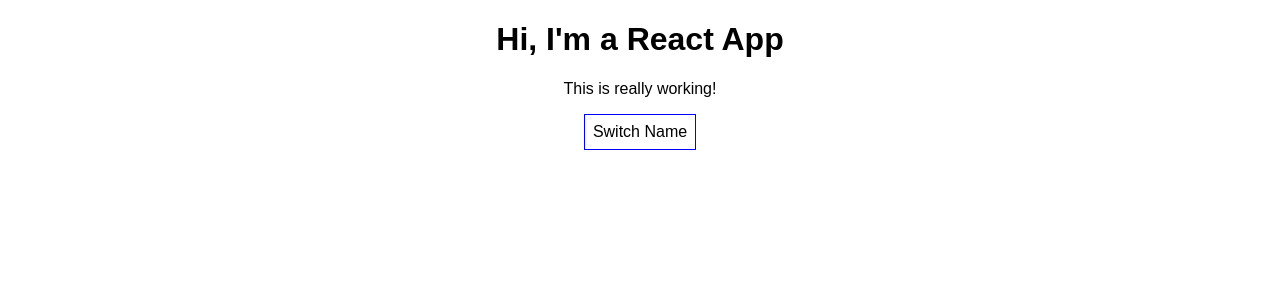
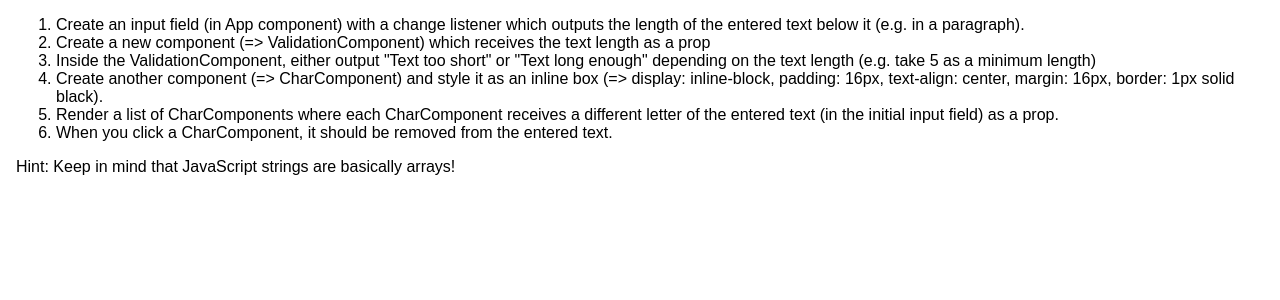
Before and after one commit to makomweb/notes-react-course, a React (Create React App) app in the folder react-complete-guide/: page / in a window 1280 px wide. Shown: the top 300 px of the page. Built offline with nearby package versions, Linux system fonts and the light colour scheme.

Commit message:
chapter-4: assignment task

```diff
--- a/react-complete-guide/src/App.css
+++ b/react-complete-guide/src/App.css
@@ -1,28 +1,3 @@
 .App {
-  text-align: center;
+  margin: 16px;
 }
-
-.App-logo {
-  animation: App-logo-spin infinite 20s linear;
-  height: 80px;
-}
-
-.App-header {
-  background-color: #222;
-  height: 150px;
-  padding: 20px;
-  color: white;
-}
-
-.App-title {
-  font-size: 1.5em;
-}
-
-.App-intro {
-  font-size: large;
-}
-
-@keyframes App-logo-spin {
-  from { transform: rotate(0deg); }
-  to { transform: rotate(360deg); }
-}
--- a/react-complete-guide/src/App.js
+++ b/react-complete-guide/src/App.js
@@ -1,78 +1,19 @@
 import React, { Component } from 'react';
 import './App.css';
-import Person from './Person/Person.js';
 
 class App extends Component {
-  state = {
-    persons: [
-      { id: 1, name: 'Peter', age: 19 },
-      { id: 2, name: 'Paul', age: 20 },
-      { id: 3, name: 'Mary', age: 21 }
-    ],
-    otherState: 'some other value',
-    showPersons: false
-  }
-
-  nameChangedHandler = (event, personId) => {
-
-    const personIndex = this.state.persons.findIndex(p => p.id === personId);
-
-    // Don't mutate the original object, but make a copy with the Spread operator.
-    const person = { ...this.state.persons[personIndex] };
-    // alternatively: const person = Object.assign({}, this.state.persons[personIndex]);
-
-    person.name = event.target.value;
-    const persons = [...this.state.persons];
-    // alternatively: const persons = this.state.persons.splice();
-    persons[personIndex] = person;
-    this.setState({ persons: persons });
-  }
-
-  togglePersonsHandler = () => {
-    const { showPersons } = this.state;
-    this.setState({ showPersons: !showPersons });
-  }
-
-  deletePersonHandler = personIndex => {
-    const persons = [...this.state.persons];
-    persons.splice(personIndex, 1);
-    this.setState({ persons: persons });
-  }
-
   render() {
-    const style = {
-      backgroundColor: 'white',
-      font: 'inherit',
-      border: '1px solid blue',
-      padding: '8px',
-      cursor: 'pointer'
-    };
-
-    let persons = null;
-    if (this.state.showPersons) {
-      persons = (
-        <div>
-          {this.state.persons
-            .map((p, index) =>
-              <Person
-                key={p.id}
-                name={p.name}
-                age={p.age}
-                click={this.deletePersonHandler.bind(this, index)}
-                changed={(event) => this.nameChangedHandler(event, p.id)} />
-            )}
-        </div>
-      );
-    }
-
     return (
       <div className="App">
-        <h1>Hi, I'm a React App</h1>
-        <p>This is really working!</p>
-        <button
-          style={style}
-          onClick={this.togglePersonsHandler}>Switch Name</button>
-        {persons}
+        <ol>
+          <li>Create an input field (in App component) with a change listener which outputs the length of the entered text below it (e.g. in a paragraph).</li>
+          <li>Create a new component (=> ValidationComponent) which receives the text length as a prop</li>
+          <li>Inside the ValidationComponent, either output "Text too short" or "Text long enough" depending on the text length (e.g. take 5 as a minimum length)</li>
+          <li>Create another component (=> CharComponent) and style it as an inline box (=> display: inline-block, padding: 16px, text-align: center, margin: 16px, border: 1px solid black).</li>
+          <li>Render a list of CharComponents where each CharComponent receives a different letter of the entered text (in the initial input field) as a prop.</li>
+          <li>When you click a CharComponent, it should be removed from the entered text.</li>
+        </ol>
+        <p>Hint: Keep in mind that JavaScript strings are basically arrays!</p>
       </div>
     );
   }
--- a/react-complete-guide/src/Person/Person.css
+++ /dev/null
@@ -1,8 +0,0 @@
-.Person {
-    width: 60%;
-    margin: 16px auto;
-    border: 1px solid #eee;
-    box-shadow: 0 2px 3px #ccc;
-    padding: 16px;
-    text-align: center;
-}
--- a/react-complete-guide/src/Person/Person.js
+++ /dev/null
@@ -1,15 +0,0 @@
-import React from 'react';
-import './Person.css';
-
-const Person = (props) => {
-    const { age, name } = props;
-    return (
-        <div className="Person" >
-            <p onClick={props.click}>I'm a {name} an I am {age} years old.</p>
-            <p>{props.children}</p>
-            <input type="text" onChange={props.changed} value={props.name} />
-        </div>
-    );
-}
-
-export default Person;
```
